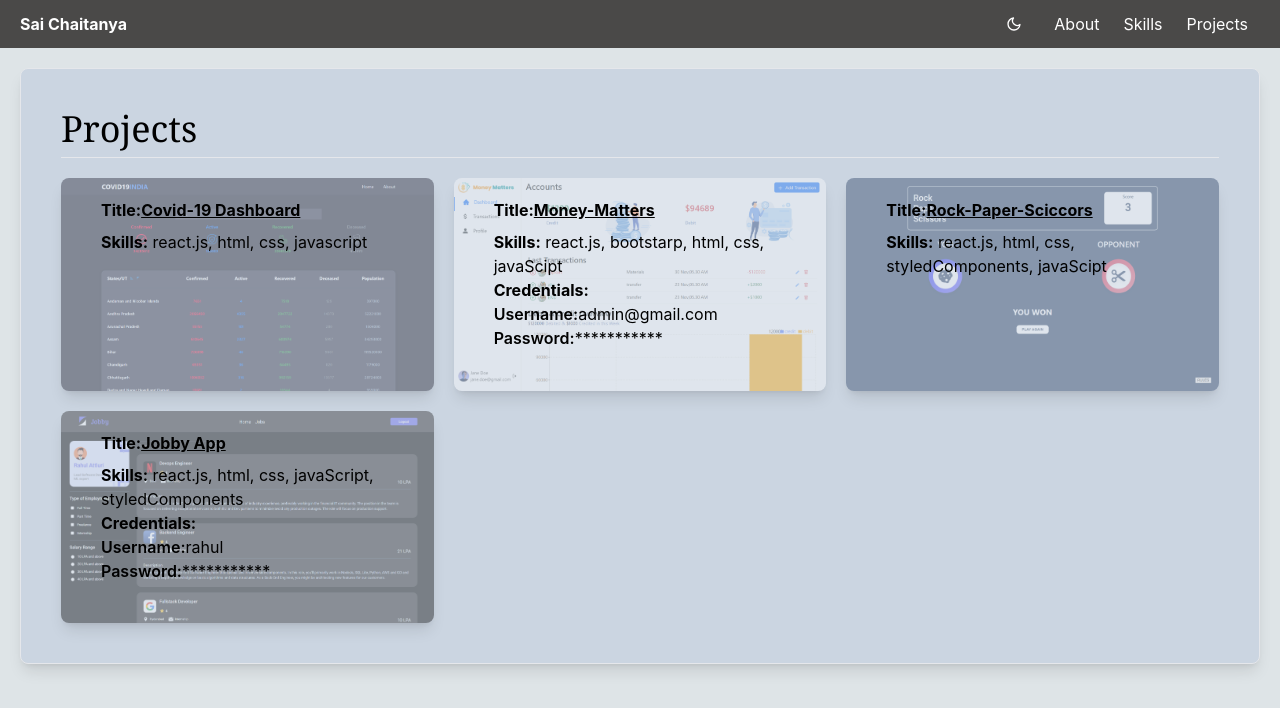
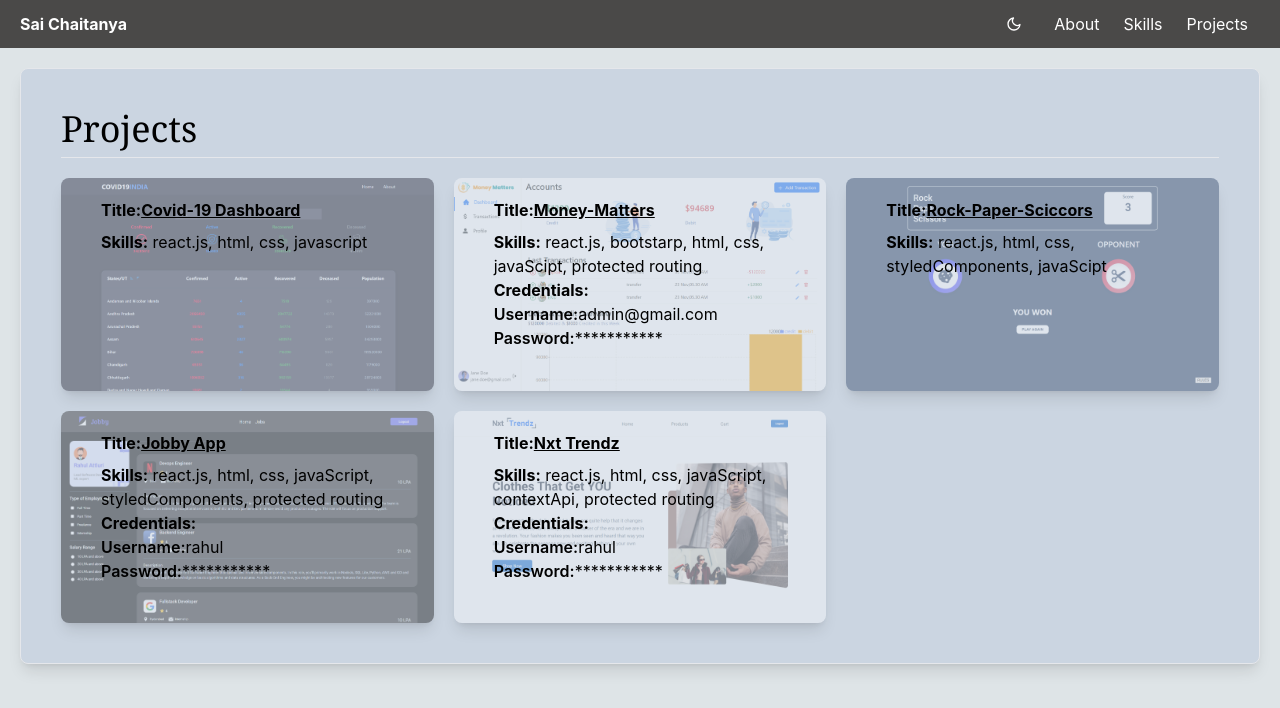
Before and after one commit to saichaitanyakadam/portfolio, a React (Create React App) app: page /projects in a window 1280 px wide. Shown: the top 708 px of the page. Built offline with nearby package versions, Linux system fonts and the light colour scheme; some icons are missing.

Commit message:
add project

```diff
--- a/src/constants/AppConstants.js
+++ b/src/constants/AppConstants.js
@@ -2,6 +2,7 @@
 import moneyMatters from "../assets/moneyMatters.png";
 import rpsProject from "../assets/rpsproject.png";
 import jobbyProject from "../assets/jobbyProject.png";
+import nxtTrendz from "../assets/nxtTrendz.png";
 
 export const PersonalDetails = [
   {
@@ -187,7 +188,14 @@
   {
     id: 2,
     title: "Money-Matters",
-    skills: ["react.js", "bootstarp", "html", "css", "javaScipt"],
+    skills: [
+      "react.js",
+      "bootstarp",
+      "html",
+      "css",
+      "javaScipt",
+      "protected routing",
+    ],
     link: "https://mmkadam.ccbp.tech/",
     credentials: { username: "admin@gmail.com", password: "Admin@123" },
     img: moneyMatters,
@@ -202,9 +210,31 @@
   {
     id: 4,
     title: "Jobby App",
-    skills: ["react.js", "html", "css", "javaScript", "styledComponents"],
+    skills: [
+      "react.js",
+      "html",
+      "css",
+      "javaScript",
+      "styledComponents",
+      "protected routing",
+    ],
     link: "https://jobby.ccbp.tech/",
     img: jobbyProject,
     credentials: { username: "rahul", password: "rahul@2021" },
   },
+  {
+    id: 5,
+    title: "Nxt Trendz",
+    skills: [
+      "react.js",
+      "html",
+      "css",
+      "javaScript",
+      "contextApi",
+      "protected routing",
+    ],
+    link: "https://nxt-trendz-kadam.netlify.app/",
+    img: nxtTrendz,
+    credentials: { username: "rahul", password: "rahul@2021" },
+  },
 ];
```
Also changed, not shown: src/assets/nxtTrendz.png (added).
